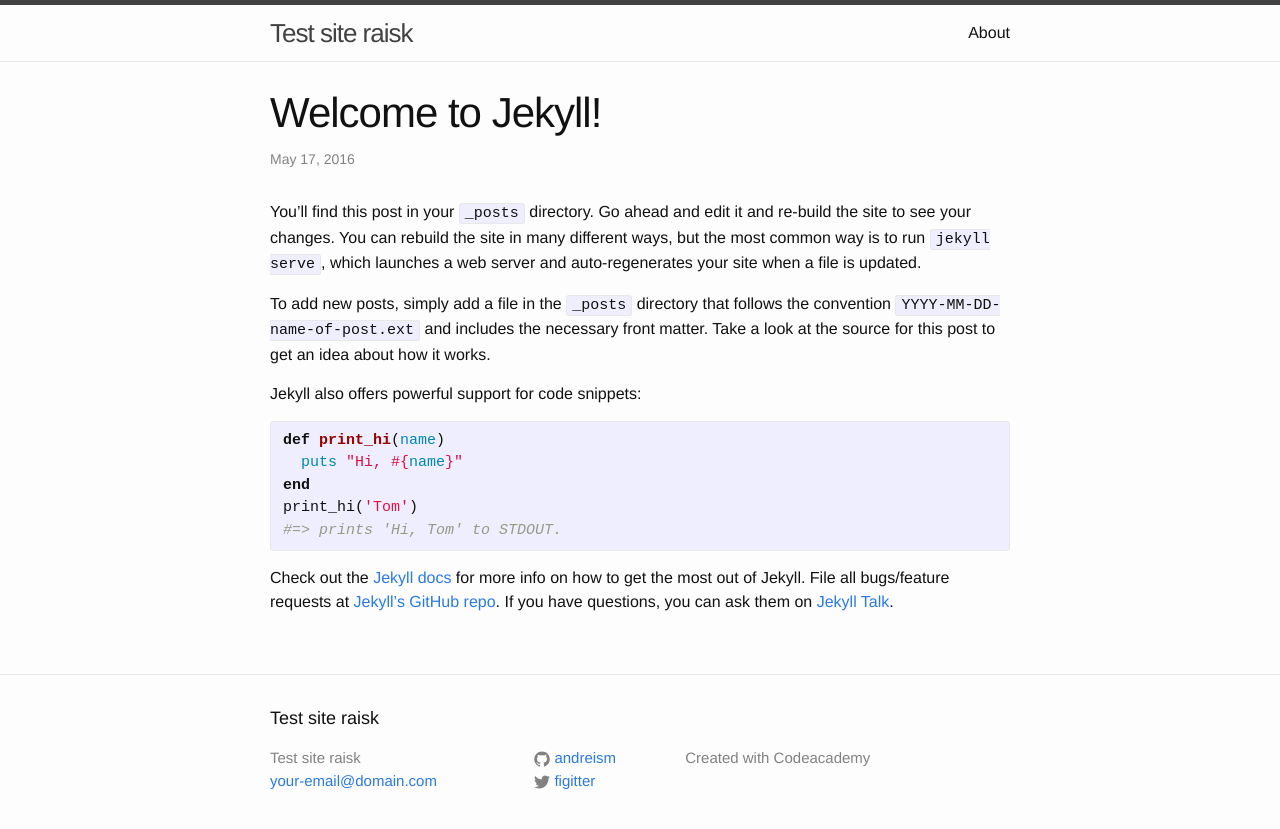
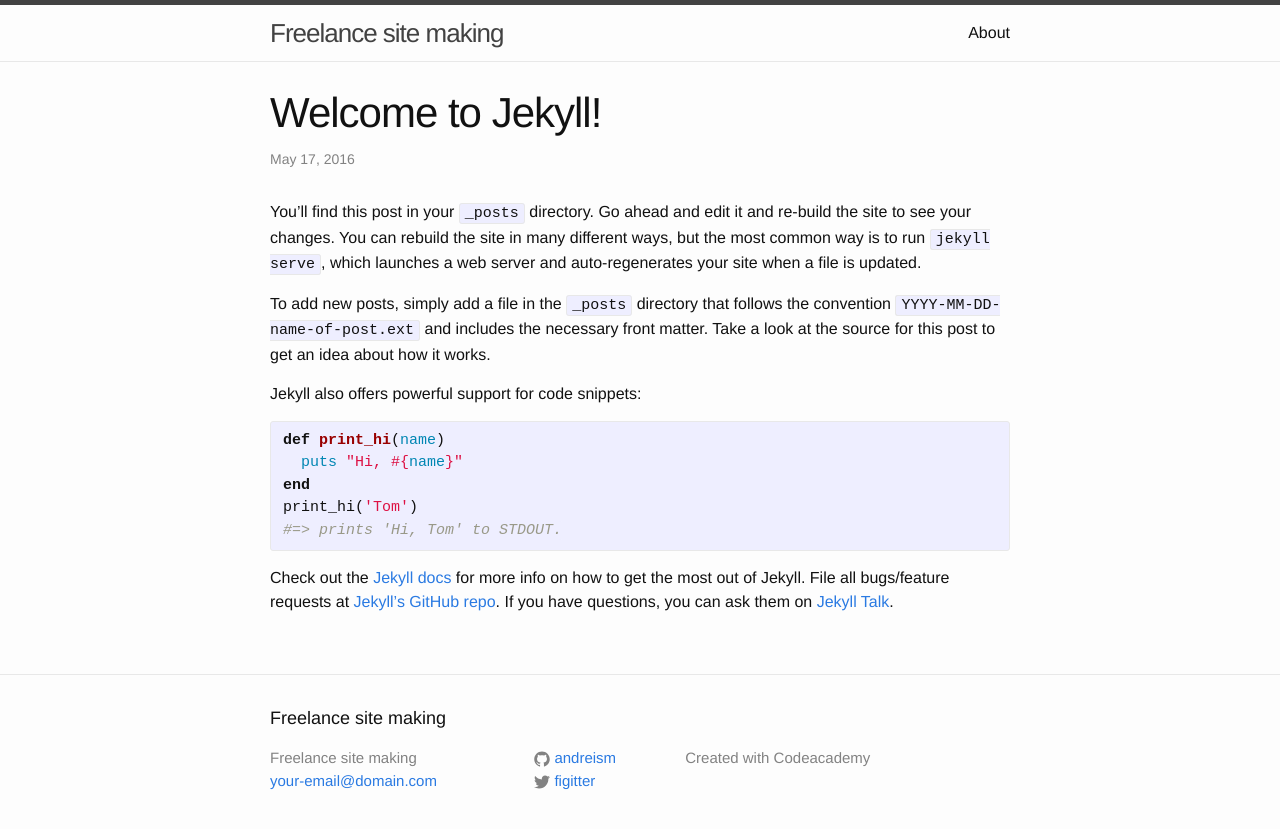
Before and after one commit to andreism/andreism.github.io, a Jekyll site: the page built from _posts/2016-05-17-welcome-to-jekyll.markdown, in a window 1280 px wide. Shown: the top 829 px of the page. Built offline with Jekyll 4.4.1, drawn with Linux system fonts in a browser that asks for light colours; Markdown is read by kramdown in place of the engine named in the settings.

Commit message:
Update _config.yml

```diff
--- a/_config.yml
+++ b/_config.yml
@@ -6,7 +6,7 @@
 # 'jekyll serve'. If you change this file, please restart the server process.
 
 # Site settings
-title: Test site raisk
+title: Freelance site making
 email: your-email@domain.com
 description: > # this means to ignore newlines until "baseurl:"
   Created with Codeacademy
```
